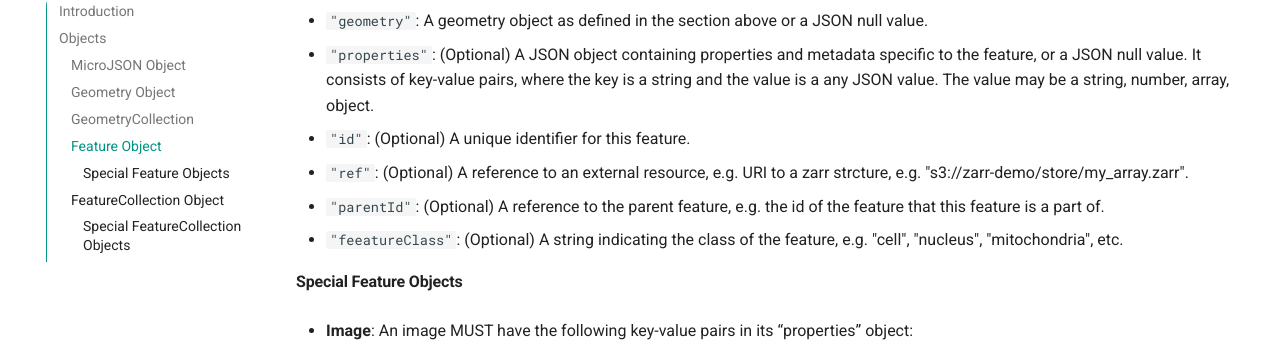
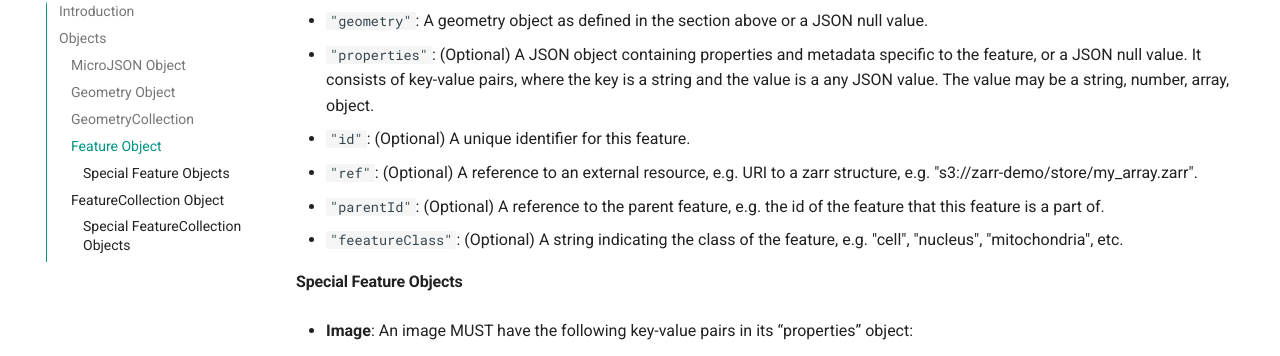
Before and after one commit to PolusAI/microjson, an MkDocs documentation site: the page built from docs/index.md, in a window 1280 px wide and 900 px high, scrolled down 1602 px. Shown: the part 97-453 px from the top of the window. Built offline with MkDocs 1.6.1 and Material for MkDocs 9.7.7, drawn with Linux system fonts in a browser that asks for light colours; nearby versions of some CDN libraries.

Commit message:
[DATALAD RUNCMD] chore: run codespell throughout fixing a few  new typos automagically
=== Do not change lines below ===
{
 "chain": [],
 "cmd": "codespell -w",
 "exit": 0,
 "extra_inputs": [],
 "inputs": [],
 "outputs": [],
 "pwd": "."
}
^^^ Do not change lines above ^^^

```diff
--- a/docs/index.md
+++ b/docs/index.md
@@ -40,7 +40,7 @@ A feature object represents a spatially bounded entity associated with propertie
 - `"geometry"`: A geometry object as defined in the section above or a JSON null value.
 - `"properties"`: (Optional) A JSON object containing properties and metadata specific to the feature, or a JSON null value. It consists of key-value pairs, where the key is a string and the value is a any JSON value. The value may be a string, number, array, object.
 - `"id"`: (Optional) A unique identifier for this feature.
-- `"ref"`: (Optional) A reference to an external resource, e.g. URI to a zarr strcture, e.g. "s3://zarr-demo/store/my_array.zarr".
+- `"ref"`: (Optional) A reference to an external resource, e.g. URI to a zarr structure, e.g. "s3://zarr-demo/store/my_array.zarr".
 - `"parentId"`: (Optional) A reference to the parent feature, e.g. the id of the feature that this feature is a part of.
 - `"feeatureClass"`: (Optional) A string indicating the class of the feature, e.g. "cell", "nucleus", "mitochondria", etc.
 
```
Also changed, not shown: README.md (+1 -1 lines), docs/ome.md (+1 -1 lines), docs/provenance.md (+1 -1 lines), 1 other file.
